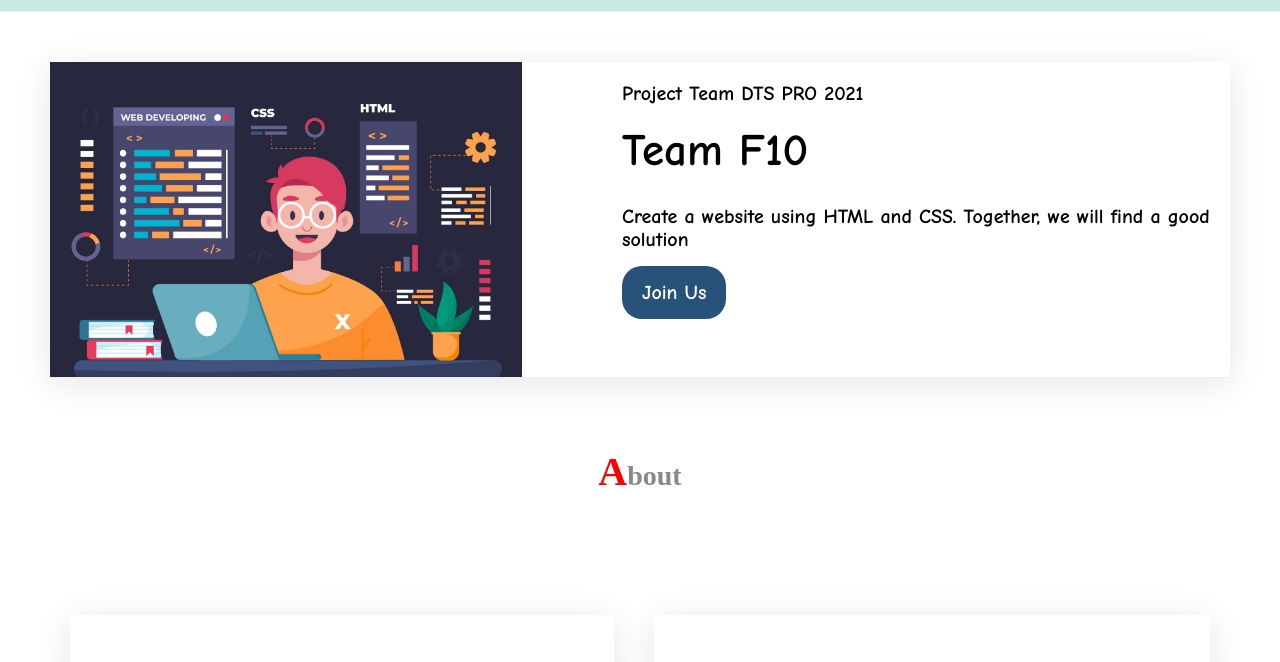
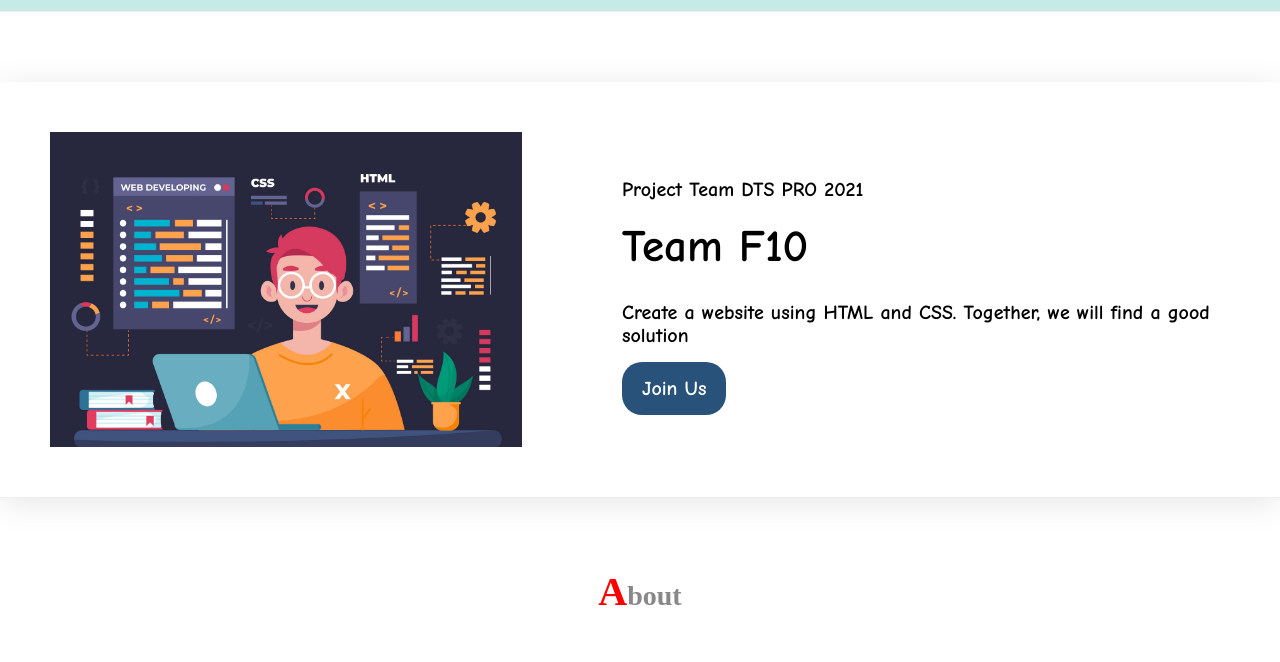
Before and after one commit to harisramadhan/project_F10, a plain HTML site: page index.html in a window 1280 px wide. Shown: the part 68-730 px from the top of the page. Drawn offline with Linux system fonts and the light colour scheme.

Commit message:
Update style.css

```diff
--- a/style.css
+++ b/style.css
@@ -78,9 +78,10 @@ a:hover {
 /* main */
 #home {
     font-family: 'comic sans ms';
-    margin: auto;
     display: flex;
-    margin: 50px;
+    width: 100%;
+    align-items: center;
+    padding: 50px;
     border-bottom: 1px solid #eee;
     box-shadow: 0 5px 32px rgba(0, 0, 0, 0.1);
 }
```
